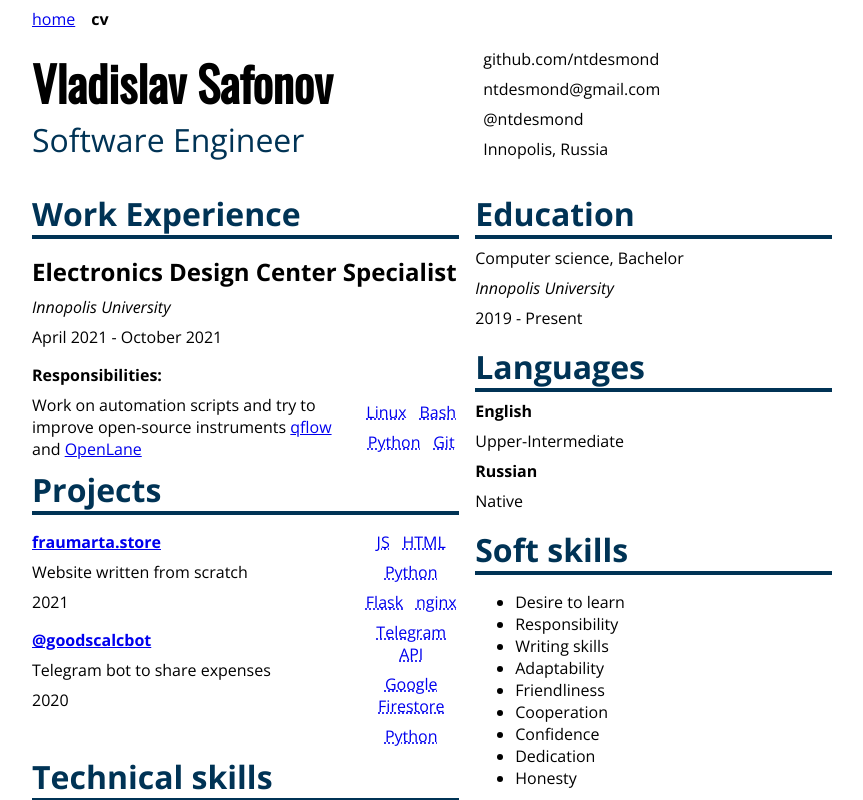
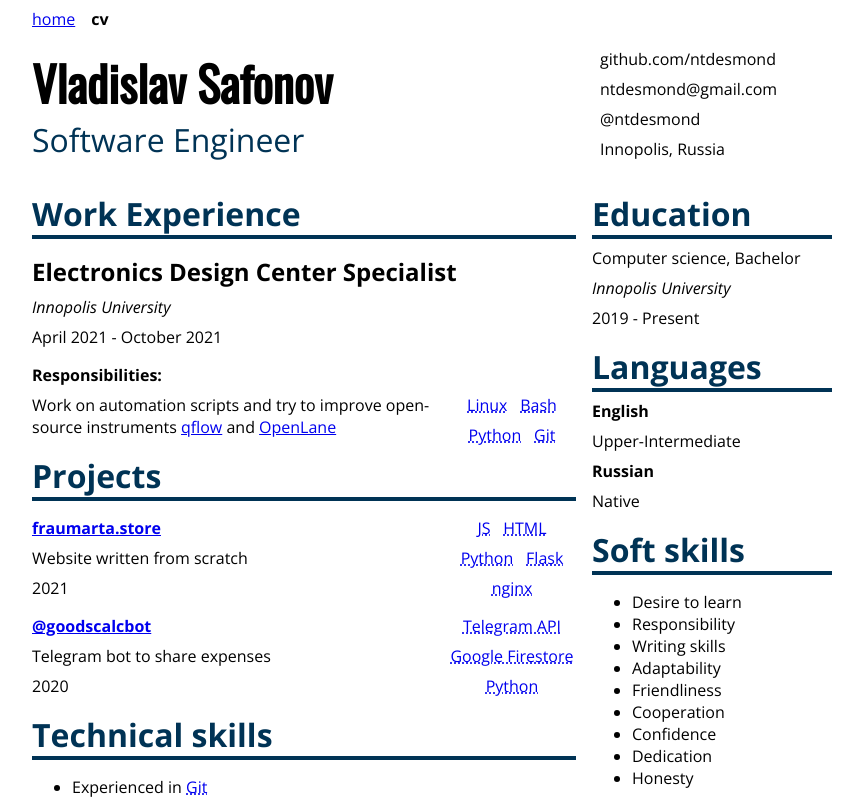
Before and after one commit to ntdesmond/ntdesmond.github.io, a React app: page /#/cv in a window 1280 px wide. Shown: the top 800 px of the page, without its empty margins (208-1071 px from the left). Built offline with nearby package versions, Linux system fonts and the light colour scheme.

Commit message:
Tune widths; rename ProjectEntry to Project

```diff
--- a/src/pages/cv/CV.tsx
+++ b/src/pages/cv/CV.tsx
@@ -8,7 +8,7 @@ import EducationEntry from './components/education/EducationEntry';
 import LanguageEntry from './components/languages/LanguageEntry';
 import ProgrammingLanguageEntry from './components/programmingLanguages/ProgrammingLanguageEntry';
 import ProgrammingLanguages from './components/programmingLanguages/ProgrammingLanguages';
-import ProjectEntry from './components/projects/ProjectEntry';
+import Project from './components/projects/Project';
 import Section from './components/Section';
 import SoftSkillsList from './components/skills/SoftSkillsList';
 import Tag from './components/tags/Tag';
@@ -20,7 +20,8 @@ const StyledCV = styled.div`
   display: grid;
   grid-template:
     'name contact'
-    'sections1 sections2';
+    'sections1 sections2' /
+    auto fit-content(15em);
   gap: 1em;
 `;
 
@@ -77,14 +78,14 @@ const CV = () => (
           </WorkExperienceEntry>
         </Section>
         <Section title="Projects">
-          <ProjectEntry
+          <Project
             title="fraumarta.store"
             href="https://fraumarta.store"
             description="Website written from scratch"
             period="2021"
             tags={['JS', 'HTML', 'Python', 'Flask', 'nginx']}
           />
-          <ProjectEntry
+          <Project
             title="@goodscalcbot"
             href="https://t.me/goodscalcbot"
             description="Telegram bot to share expenses"
--- a/src/pages/cv/components/projects/ProjectEntry.tsx
+++ b/src/pages/cv/components/projects/Project.tsx
@@ -3,9 +3,9 @@ import TagList from '../tags/TagList';
 
 const StyledEntry = styled.div<{ hasTags: boolean }>`
   display: grid;
-  grid-template:
-    '${(props) => (props.hasTags ? 'info tags' : 'info info')}' /
-    auto 6em;
+  grid-template-areas: '${(props) => (props.hasTags ? 'info tags' : 'info info')}';
+  grid-template-columns: auto 8em;
+  gap: 1em;
 `;
 
 const StyledInfoBlock = styled.div`
@@ -16,7 +16,7 @@ const StyledProjectName = styled.p`
   font-weight: bold;
 `;
 
-const ProjectEntry = (props: {
+const Project = (props: {
   title: string;
   description: string;
   period: string;
@@ -35,4 +35,4 @@ const ProjectEntry = (props: {
   </StyledEntry>
 );
 
-export default ProjectEntry;
+export default Project;
--- a/src/pages/cv/components/workExperience/Responsibility.tsx
+++ b/src/pages/cv/components/workExperience/Responsibility.tsx
@@ -4,7 +4,8 @@ import TagList from '../tags/TagList';
 
 const StyledResponsibility = styled.div`
   display: grid;
-  grid-template-columns: auto 6em;
+  grid-template-columns: auto 8em;
+  gap: 1em;
 `;
 
 const Responsibility = (props: { children: React.ReactNode; tags: string[] }) => (
```
